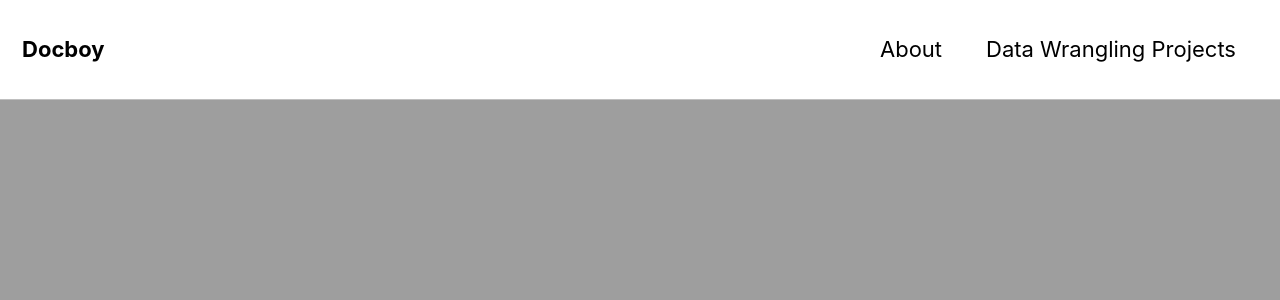
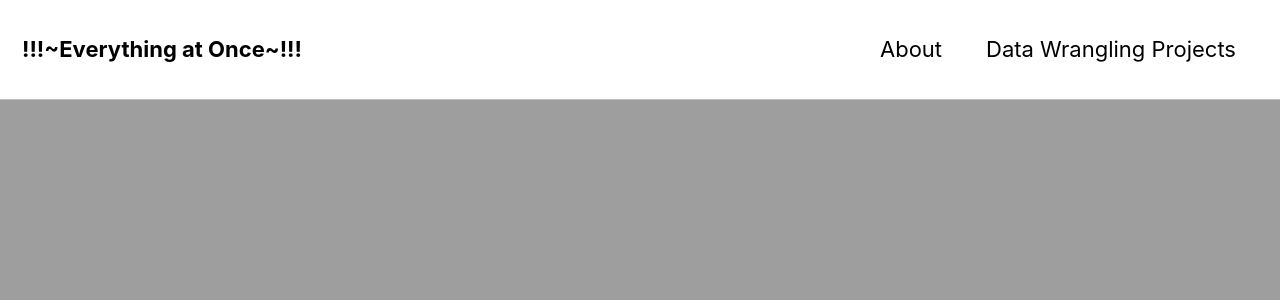
Before and after one commit to atdocboy/atdocboy.github.io, a Jekyll site: the page built from index.html, in a window 1280 px wide and 900 px high. Shown: the top 300 px of the window. Built offline with Jekyll 4.4.1, drawn with Linux system fonts in a browser that asks for light colours; nearby versions of some CDN libraries; the list of posts is cut into pages by our own code.

Commit message:
updated_configfile

```diff
--- a/_config.yml
+++ b/_config.yml
@@ -9,7 +9,7 @@
 
 # Site Settings
 locale                   : "en-US"
-title                    : "Docboy"
+title                    : "!!!~Everything at Once~!!!"
 title_separator          : "-"
 name                     : "Docboy"
 description              : "Everything at Once!!!"
```
